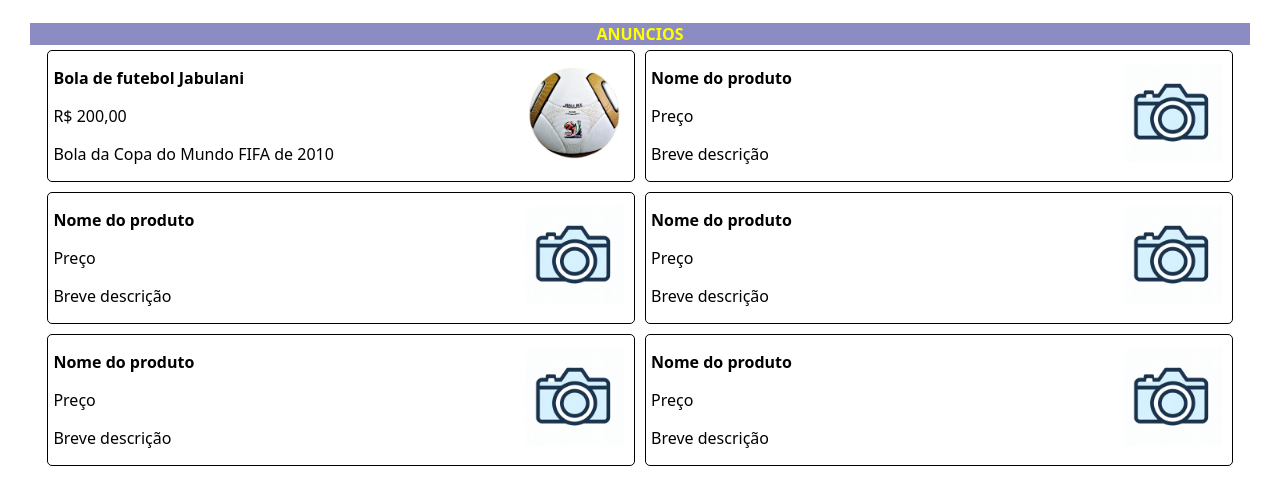
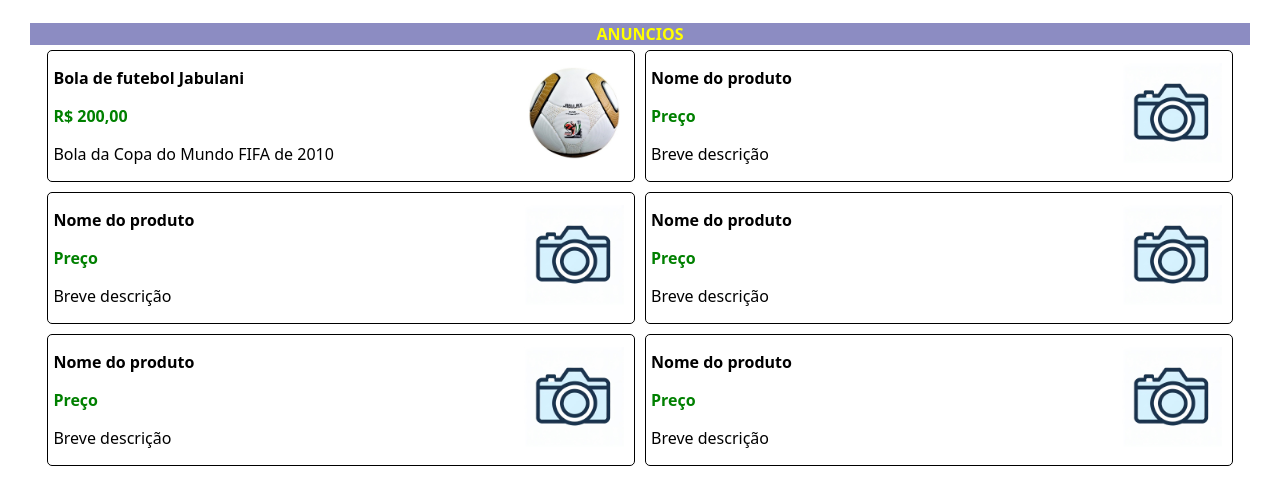
Before and after one commit to amauriPietro/projetoFinalPPI, a PHP site: page /indexv2.html in a window 1280 px wide. Shown: the part 215-714 px from the top of the page. Run offline with PHP 8.4, Linux system fonts and the light colour scheme.

Commit message:
changed public styles

```diff
--- a/projeto/publico/anuncio.html
+++ b/projeto/publico/anuncio.html
@@ -45,7 +45,7 @@
 
           <div class="anuncioCampo"  id = "priceField">
             <h4>Preço:</h4>
-            <p></p>
+            <p class="price" ></p>
           </div>
           <button>COMPRAR</button>
         </div>
--- a/projeto/publico/indexv2.html
+++ b/projeto/publico/indexv2.html
@@ -70,7 +70,7 @@
       <div class="card" id="card1">
         <div class="productInfos">
           <p>Bola de futebol Jabulani</p>
-          <p>R$ 200,00</p>
+          <p class="price">R$ 200,00</p>
           <p>Bola da Copa do Mundo FIFA de 2010</p>
         </div>
         <div>
@@ -81,7 +81,7 @@
       <div class="card" id="card2">
         <div class="productInfos">
           <p>Nome do produto</p>
-          <p>Preço</p>
+          <p class="price">Preço</p>
           <p>Breve descrição</p>
         </div>
         <div>
@@ -92,7 +92,7 @@
       <div class="card" id="card3">
         <div class="productInfos">
           <p>Nome do produto</p>
-          <p>Preço</p>
+          <p class="price">Preço</p>
           <p>Breve descrição</p>
         </div>
         <div>
@@ -103,7 +103,7 @@
       <div class="card" id="card4">
         <div class="productInfos">
           <p>Nome do produto</p>
-          <p>Preço</p>
+          <p class="price">Preço</p>
           <p>Breve descrição</p>
         </div>
         <div>
@@ -114,7 +114,7 @@
       <div class="card" id="card5">
         <div class="productInfos">
           <p>Nome do produto</p>
-          <p>Preço</p>
+          <p class="price">Preço</p>
           <p>Breve descrição</p>
         </div>
         <div>
@@ -125,7 +125,7 @@
       <div class="card" id="card6">
         <div class="productInfos">
           <p>Nome do produto</p>
-          <p>Preço</p>
+          <p class="price" >Preço</p>
           <p>Breve descrição</p>
         </div>
         <div>
--- a/projeto/publico/publicStyles.css
+++ b/projeto/publico/publicStyles.css
@@ -214,3 +214,8 @@ main{
 #search-buttons button{
     margin: 0px 5px;
 }
+
+.price{
+    color: green;
+    font-weight: bold
+}
```
Also changed, not shown: projeto/publico/announceStyles.css (line endings or trailing spaces).
